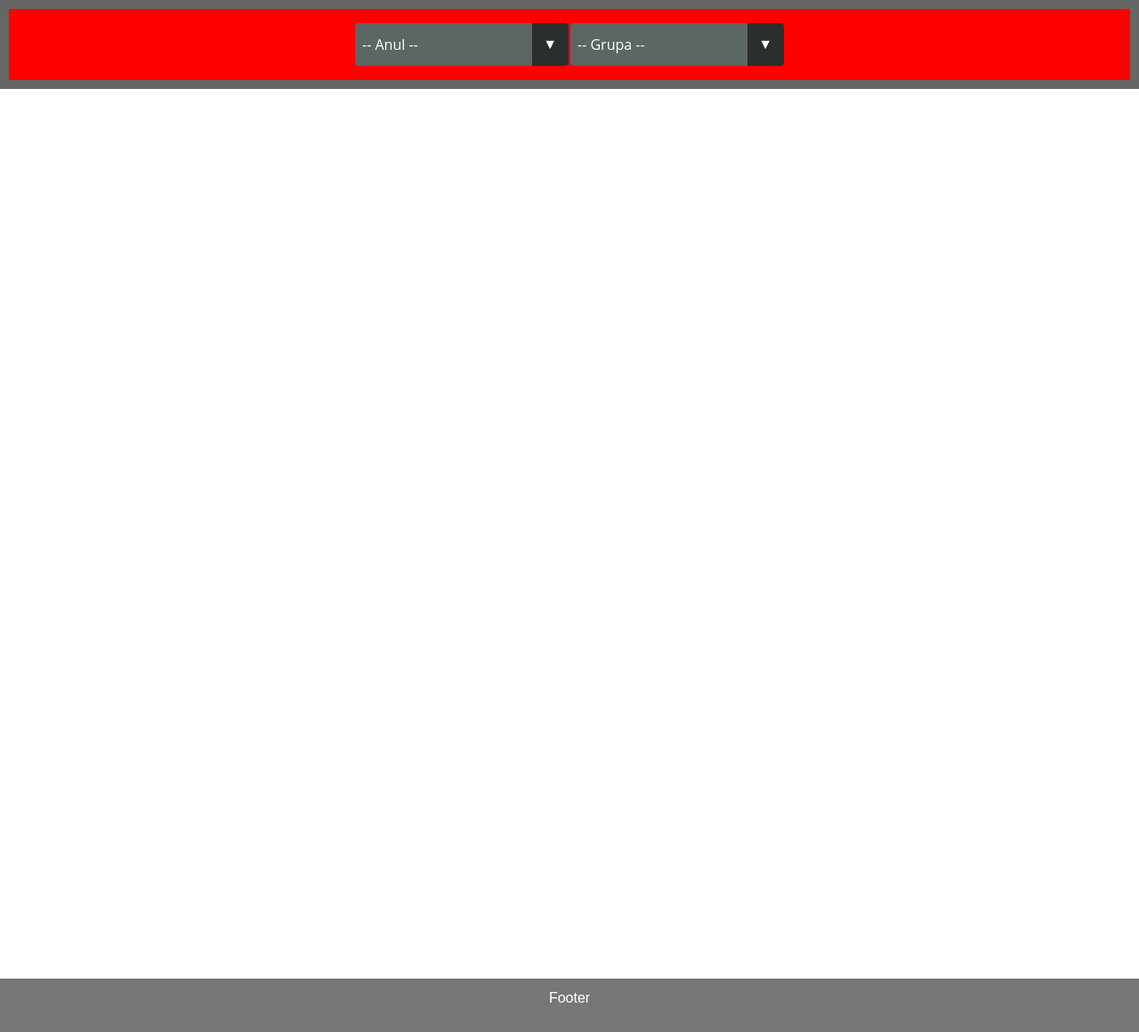
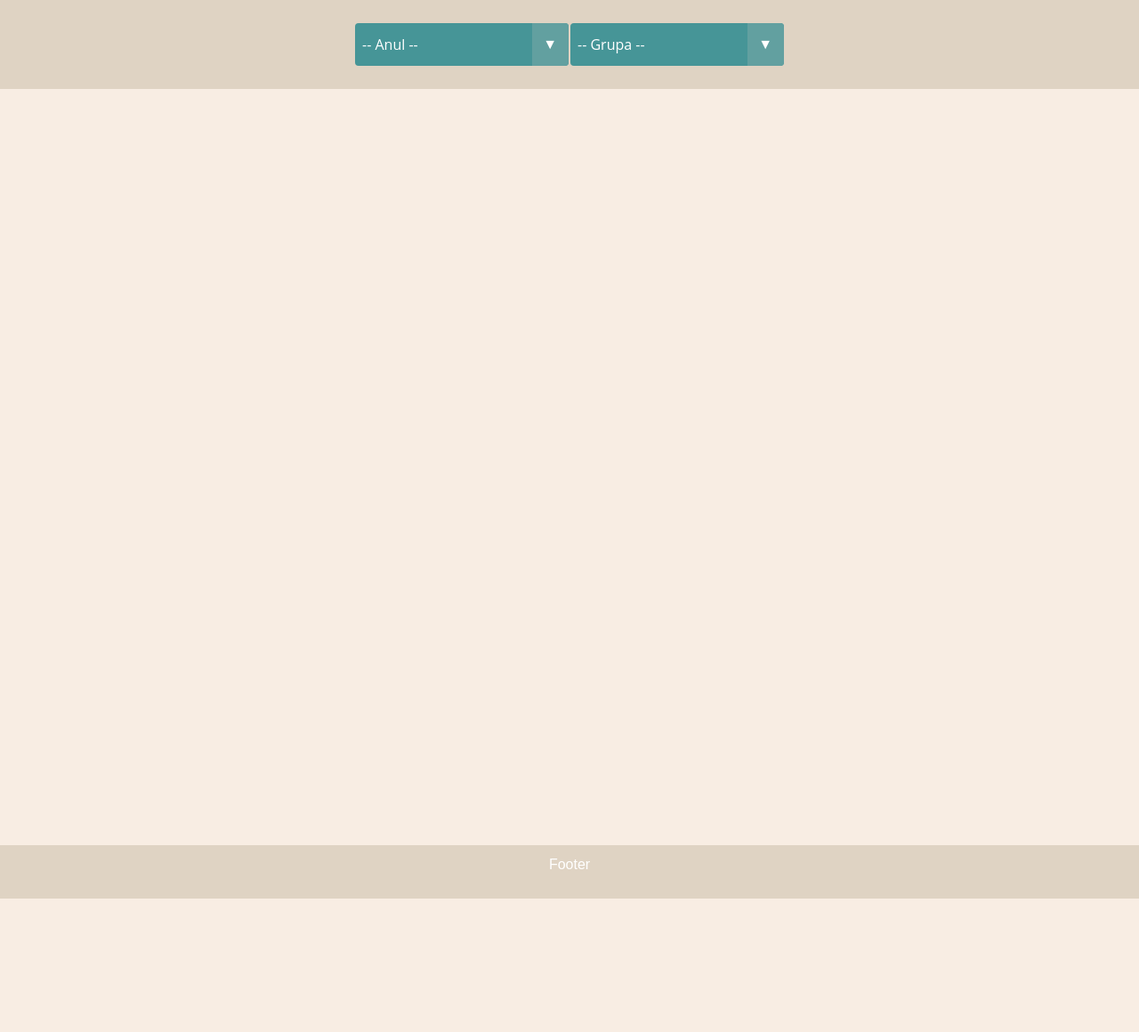
Before and after one commit to bercovasile/Excel-to-Schedule-Converter-for-FCIM-Academic-Groups, a Flask app: page /student in a window 1280 px wide. Shown: the whole page at 89% size. After the commit the page ends 1010 px from the top, so only its background shows below. Run offline with Flask 3, Linux system fonts and the light colour scheme; some libraries are stand-ins or nearby versions.

Commit message:
Student_table_design_change

```diff
--- a/web_html/templates/student.html
+++ b/web_html/templates/student.html
@@ -20,7 +20,7 @@
 
     /* Style the header */
     header {
-      background-color: #666;
+      background-color: #DFD3C3;
       padding: 10px;
       height: 100px;
       color: white;
@@ -35,7 +35,7 @@
 
     /* Style the footer */
     footer {
-      background-color: #777;
+      background-color: #DFD3C3;
       padding: 10px;
       text-align: center;
       color: white;
@@ -44,7 +44,7 @@
     #myDiv {
       width: 100px;
       height: 100px;
-      background-color: red;
+
       display: none;
       /* Inițial div-ul este invizibil */
     }
@@ -58,7 +58,7 @@
       outline: 0;
       box-shadow: none;
       border: 0 !important;
-      background: #5c6664;
+      background: #469597;
       background-image: none;
       flex: 1;
       padding: 0 .5em;
@@ -78,7 +78,7 @@
       width: 15em;
       height: 3em;
       line-height: 3;
-      background: #5c6664;
+      background: #51f0cd;
       overflow: hidden;
       border-radius: .25em;
     }
@@ -89,7 +89,7 @@
       top: 0;
       right: 0;
       padding: 0 .8em;
-      background: #2b2e2e;
+      background: #62a0a0;
       cursor: pointer;
       pointer-events: none;
       transition: .25s all ease;
@@ -107,41 +107,81 @@
       flex-direction: row;
       justify-content: center;
       align-items: center;
-      background-color: red;
-    }
-    .box_tabel {
-      padding: 100px;
-      width: 100%;
-      height: 600px;
-      align-content: center;
-      justify-content: center;
 
     }
 
     aside {
-      width: 100%;
-      height: 1000px;
+      display: flex;
+      justify-content: center;
+      align-items: center;
+      height: 850px;
+
+      margin: 0;
+      padding-bottom: 50px;
+      background-color: #F8EDE3;
     }
-    .table_first_row{
-      padding: 17px;
+
+    .box_tabel {
+      width: 93%;
+      /* Poți ajusta dimensiunea pe lățime */
+      height: auto;
+      /* Ajustăm înălțimea la conținut */
+      max-height: 100vh;
+      /* Limităm înălțimea maximă a conținutului pentru a nu depăși ecranul */
+      overflow-y: auto;
+      /* Adăugăm scroll dacă conținutul depășește înălțimea maximă */
+      display: flex;
+      justify-content: center;
+      align-items: center;
+    }
+
+
+    .table_first_row {
       width: 250px;
       height: 60px;
-      align-content: center;
-      text-align: center;
-      border-radius: 10px;
+      border-radius: 5px;
       background: #64B9AB;
-      box-shadow: 15px 23px 45px 0px rgba(0, 0, 0, 0.25);
+      font-size: 30px;
+      display: flex;
+      justify-content: center;
+      align-items: center;
+
     }
-    .table_first_column{
-      padding: 50px;
+
+    .table_first_column {
       width: 250px;
       height: 100px;
-      align-content: center;
-      text-align: center;
       font-size: 23px;
-      border-radius: 10px;
+      border-radius: 5px;
       background: #64B9AB;
-      box-shadow: 15px 23px 45px 0px rgba(0, 0, 0, 0.25);
+      display: flex;
+      justify-content: center;
+      align-items: center;
+
+    }
+
+    .table_cell_content {
+      width: 250px;
+      height: 100px;
+      font-size: 23px;
+      border-radius: 5px;
+      background: #4f739c;
+      display: flex;
+      justify-content: center;
+      align-items: center;
+
+    }
+
+    .table_cell_content_merge {
+      padding: 2px;
+      width: 250px;
+      height: 50px;
+      font-size: 23px;
+      border-radius: 5px;
+      background: #4f739c;
+      display: flex;
+      justify-content: center;
+      align-items: center;
     }
 
 
@@ -170,7 +210,7 @@
         flex-direction: row;
         justify-content: center;
         align-items: center;
-        background-color: blue;
+
       }
 
       .test_td {
@@ -180,12 +220,10 @@
         flex-direction: row;
         justify-content: center;
         align-items: center;
-        background-color: yellow;
 
       }
 
     }
-
   </style>
 
 
@@ -234,11 +272,10 @@
 
 
   <aside>
+
     <div class="box_tabel">
       <div id="excel_data" class="mt-5"></div>
     </div>
-
-
 
   </aside>
 
@@ -316,7 +353,7 @@
 
 
         if (sheet_data.length > 0) {
-          var table_output = '<table class="listViewTable table-sortable" id="listViewTable"  >';
+          var table_output = '<table class="listViewTable table-sortable" id="listViewTable" >';
           for (var row = 0; row < sheet_data.length; row = row + 2) {
             var merge_data = '';
             table_output += '<tr class="ce1 colorYellow">';
@@ -332,21 +369,20 @@
                 if (sheet_data[row + 1][cell] !== undefined) {
 
                   var undefinedCellValue = cellValue === '.' ? "📖" : cellValue;
-                  table_output += '<td class="entry1 hsText">' + undefinedCellValue + '</td>';
+                  table_output += '<td class="entry1 hsText"><div class="table_cell_content_merge"> ' + undefinedCellValue + '</div></td>';
 
                   var mergeCell = sheet_data[row + 1][cell] === '.' ? "📖" : sheet_data[row + 1][cell];
-                  merge_data += '<td class="entry1 hsText">' + mergeCell + '</td>';
+                  merge_data += '<td class="entry1 hsText"><div class="table_cell_content_merge">' + mergeCell + '</div></td>';
 
                 } else {
-                  if((cell == 0) &&(row !=0)){
-                    var undefinedCellValue = cellValue === '.' ? "📖" : cellValue;
+                  if ((cell == 0) && (row != 0)) {
+                    var undefinedCellValue = cellValue === '.' ? "📖  <font siz</font>" : cellValue;
                     table_output += '<td class="entry1 hsText" rowspan="2"><div class="table_first_column">' + undefinedCellValue + '</div></td>';
                   }
-                  else{
+                  else {
                     var undefinedCellValue = cellValue === '.' ? "📖" : cellValue;
-                    table_output += '<td class="entry1 hsText" rowspan="2">' + undefinedCellValue + '</td>';
+                    table_output += '<td class="entry1 hsText" rowspan="2"><div class="table_cell_content">' + undefinedCellValue + '</div></td>';
                   }
-
                 }
               }
             }
```
